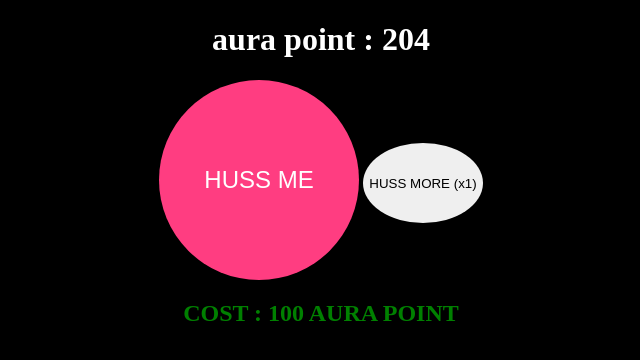
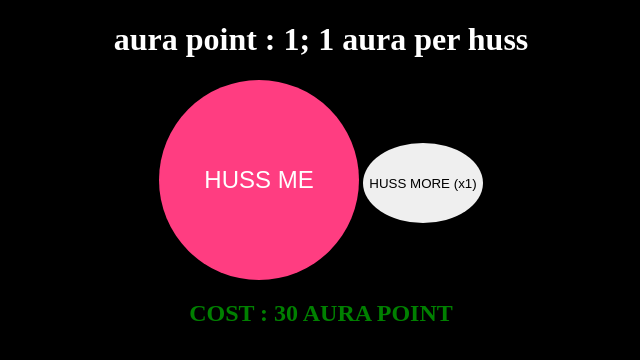
Before and after one commit to Phebius/HUSS-CLICKER, an Electron app: page index.html in a window 900 px wide. Both pictures are taken after a click on the button "HUSS ME". Shown: the whole page, without its empty margins (129-769 px from the left). Drawn offline with Linux system fonts and the light colour scheme.

Commit message:
added a counter

```diff
--- a/game.js
+++ b/game.js
@@ -1,14 +1,15 @@
-let aura = 102;
+let aura = 0;
 let multiplier1 = 1;
-let upgrade_price1 = 100;
+let upgrade_price1 = 30;
+let click = 1
 const bouton = document.querySelector(".hussing");
 const nombre = document.getElementById("nombre");
 const upgrade1 = document.querySelector(".upgrade");
 const upgrade1_x = document.getElementById("upgrade1_x");
 const upgrade1_price_tag = document.querySelector(".upgrade1_price_text");
-
+const x = document.querySelector(".x");
 bouton.addEventListener("click", () => {
-    aura += aura* multiplier1;
+    aura += click* multiplier1;
     nombre.textContent = aura;
 });
 
@@ -20,5 +21,6 @@ upgrade1.addEventListener("click", () => {
         upgrade_price1 = Math.ceil(upgrade_price1 * 1.2);
         nombre.textContent = aura;
         upgrade1_price_tag.textContent = upgrade_price1;
+        x.textContent = click *multiplier1;
     }
 });
--- a/index.html
+++ b/index.html
@@ -6,10 +6,10 @@
   <link rel="stylesheet" href="style.css">
 </head>
 <body>
-    <h1 id="aura_point">aura point : <span id="nombre">0</span></h1>
+    <h1 id="aura_point">aura point : <span id="nombre">0</span>; <span class="x">1</span> aura per huss</h1>
     <button class="hussing">HUSS ME</button>
     <button class="upgrade">HUSS MORE (x<span id="upgrade1_x">1</span>)</button>
-    <h2 class="upgrade1_price">COST : <span class="upgrade1_price_text">100</span> AURA POINT</h2>
+    <h2 class="upgrade1_price">COST : <span class="upgrade1_price_text">30</span> AURA POINT</h2>
     <script src="game.js"></script>
 </body>
 </html>
```
